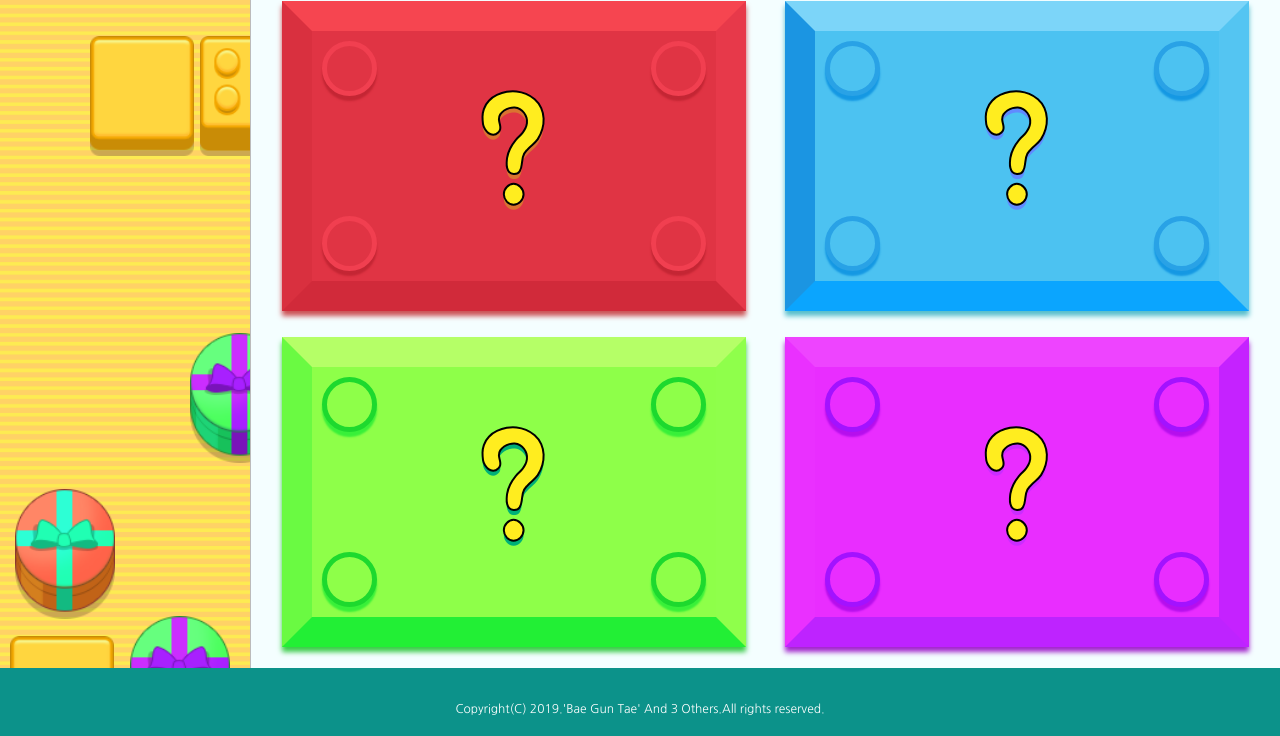
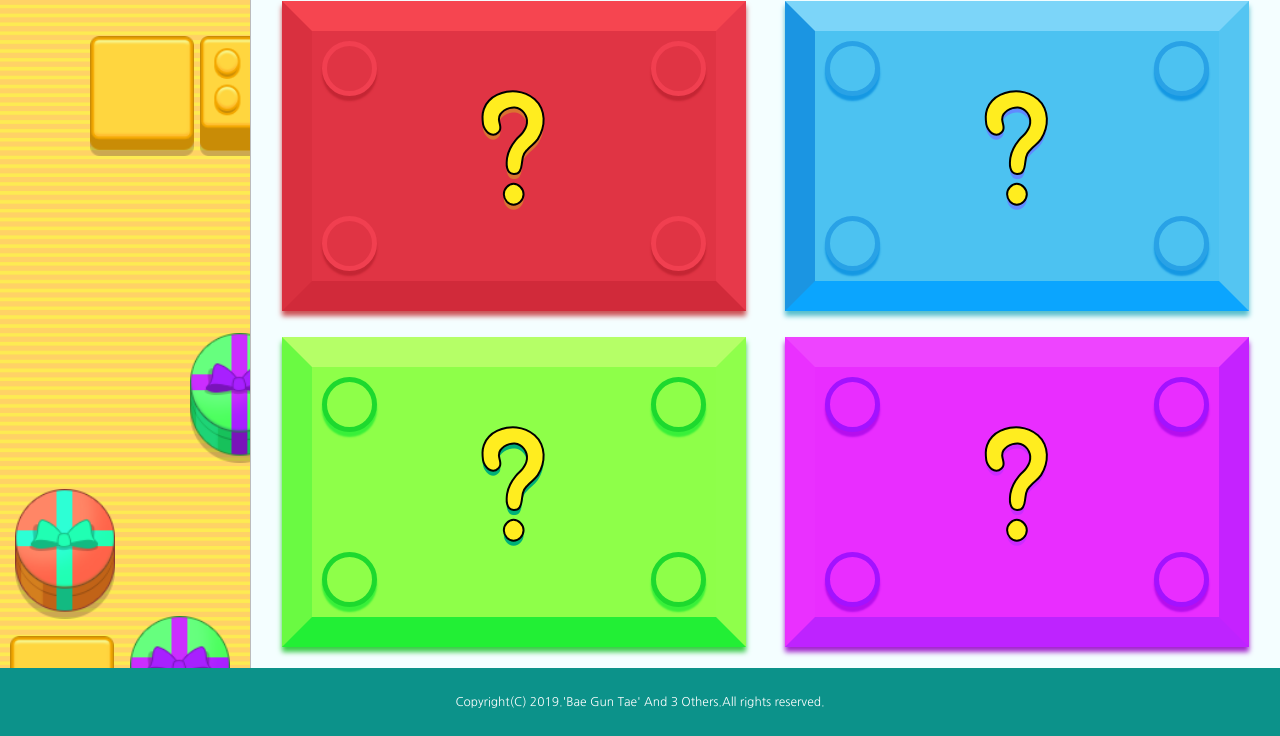
Before and after one commit to dmdj-1110/MOD_Project, a plain HTML site: page index04.html in a window 1280 px wide. Shown: the part 64-800 px from the top of the page. Drawn offline with Linux system fonts and the light colour scheme; a web font is replaced by a local one.

Commit message:
Footer Change

```diff
--- a/css/common04.css
+++ b/css/common04.css
@@ -61,8 +61,6 @@ header{float:left; background:#ffffff; width:100%; height:5.5%; border-bottom:0.
     /* header_logo */
     header>#header_logo{position:absolute; top:50%; left:50%; transform:translate(-50%,-50%)}
     header>#header_logo>a>img{height:45px;}
-
-
 
 /* section1 */
 #section1{float:left; background:#ffd266; width:100%; height:100%; overflow:hidden; position:absolute; left:0; top:0; z-index:-5; background-image:url('../img/Page04_bg.png'); background-size:cover;}
@@ -151,5 +149,5 @@ header{float:left; background:#ffffff; width:100%; height:5.5%; border-bottom:0.
 .coupon{color:#ffed1f;}
 
 /* footer */
-footer{float:left; background:#0c928a; width:100%; height:8.5%; position:absolute; bottom:0; left:0; color:#fff; text-align:center; font-size:14px; line-height:82px; font-size:12px;}
-footer p{color:#fff;}
+footer{float:left; background:#0c928a; width:100%; height:8.5%; position:absolute; bottom:0; left:0; color:#fff; text-align:center;}
+footer p{color:#fff; font-size:12px; display:inline-block; position:absolute; left:50%; top:50%; transform:translate(-50%,-50%);}
```
